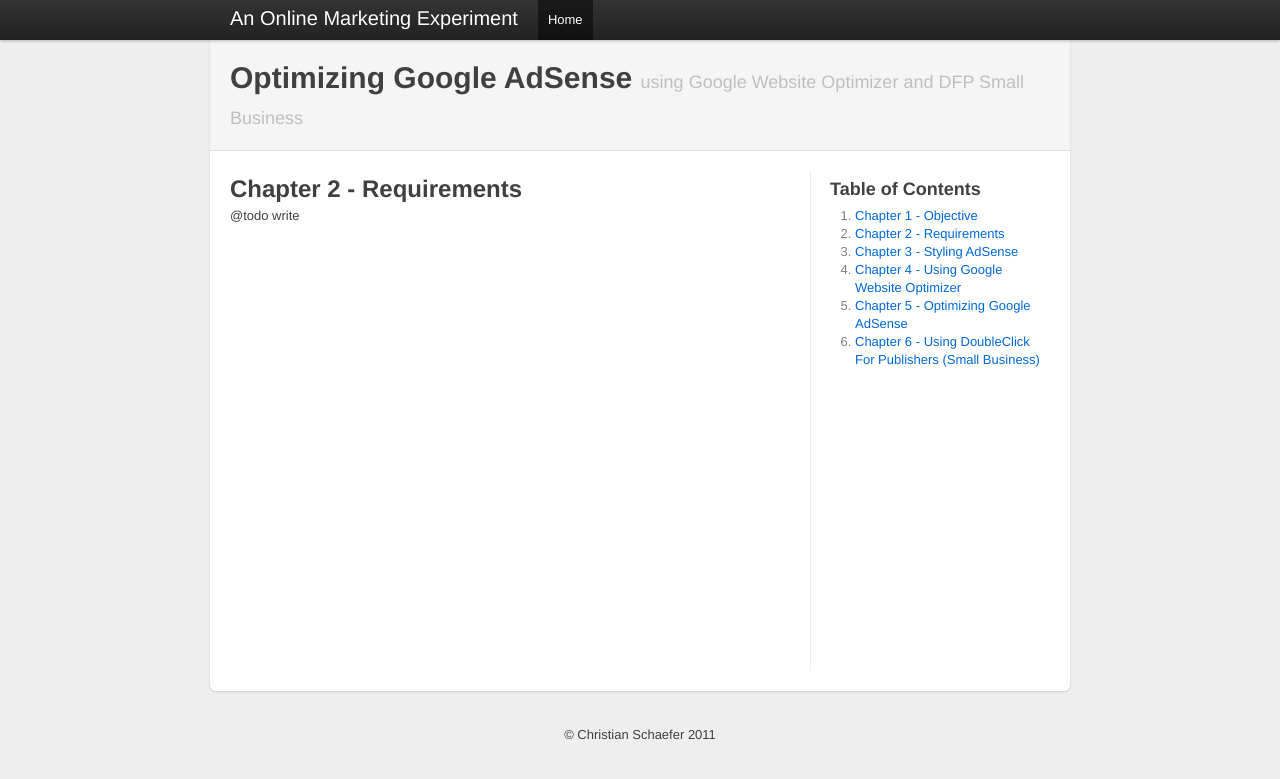
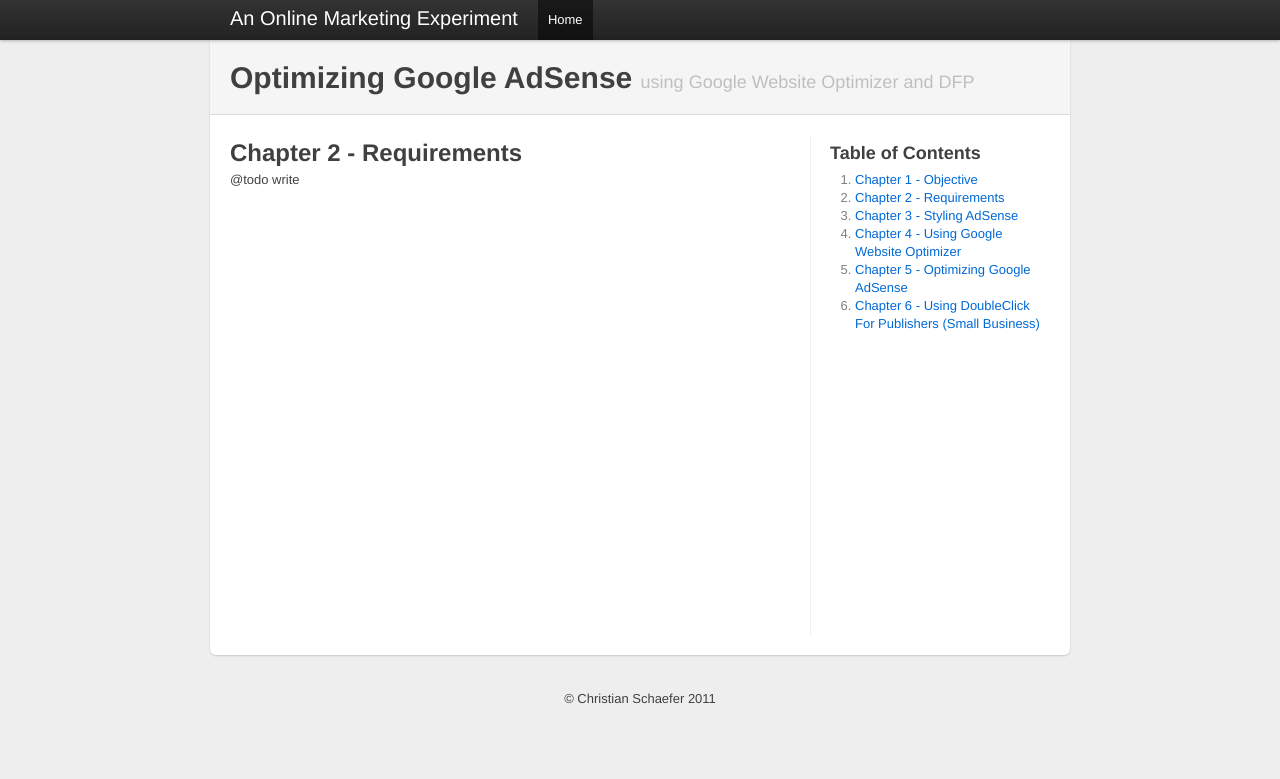
Before and after one commit to a8977338/dfpadsenseoptimiser, a Jekyll site: the page built from chapter-2-requirements.md, in a window 1280 px wide. Shown: the top 779 px of the page. Built offline with Jekyll 4.4.1, drawn with Linux system fonts in a browser that asks for light colours.

Commit message:
adjusted smaller headline

```diff
--- a/_layouts/book.html
+++ b/_layouts/book.html
@@ -33,7 +33,7 @@
 
       <div class="content">
         <div class="page-header">
-          <h1>Optimizing Google AdSense <small>using Google Website Optimizer and DFP Small Business</small></h1>
+          <h1>Optimizing Google AdSense <small>using Google Website Optimizer and DFP</small></h1>
         </div>
         <div class="row">
           <div class="span10">
```
